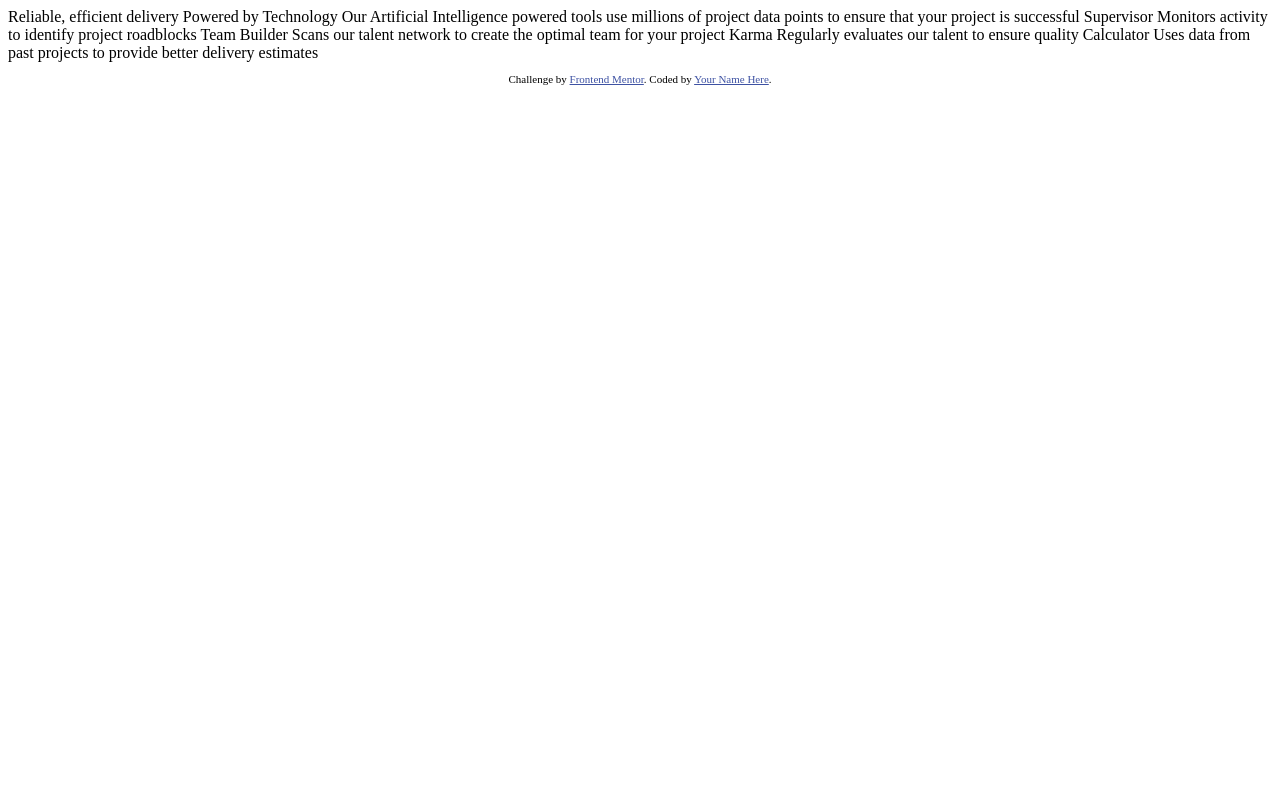
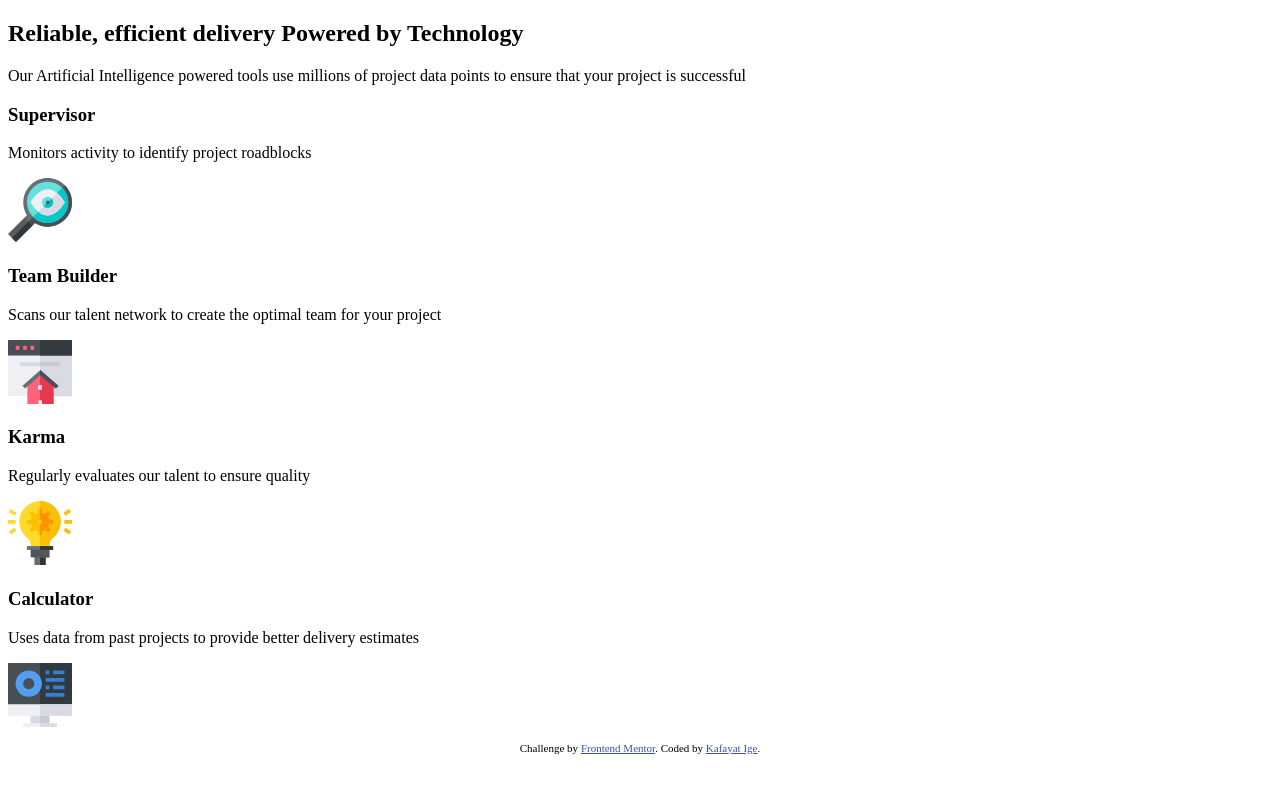
Before and after one commit to Kafayatige/Four-card-feature-Front-end-mentor-challenge, a plain HTML site: page index.html in a window 1280 px wide. Drawn offline with Linux system fonts and the light colour scheme.

Commit message:
Structure content with HTML

```diff
--- a/index.html
+++ b/index.html
@@ -8,37 +8,54 @@
 
   <title>Frontend Mentor | Four card feature section</title>
 
-  <!-- Feel free to remove these styles or customise in your own stylesheet 👍 -->
+
   <style>
     .attribution { font-size: 11px; text-align: center; }
     .attribution a { color: hsl(228, 45%, 44%); }
   </style>
 </head>
 <body>
+  <main>
+    <section class="intro">
+      <header>
+        <h1>Reliable, efficient delivery <span>Powered by Technology</span></h1>
+        <p>Our Artificial Intelligence powered tools use millions of project data points
+          to ensure that your project is successful</p>
+      </header>
+    </section>
 
-  Reliable, efficient delivery
-  Powered by Technology
+    <section class="cards">
+        <article class="card-box">
+          <h3> Supervisor </h3>
+          <p>Monitors activity to identify project roadblocks</p>
+          <img src="/images/icon-supervisor.svg" alt="supervisor-icon">
+        </article>
 
-  Our Artificial Intelligence powered tools use millions of project data points
-  to ensure that your project is successful
+        <article class="card-box">
+            <h3>Team Builder</h3>
+            <p>Scans our talent network to create the optimal team for your project</p>
+            <img src="images/icon-team-builder.svg" alt="team-icon">
+        </article>
 
-  Supervisor
-  Monitors activity to identify project roadblocks
+        <article class="card-box">
+            <h3>Karma</h3>
+            <p>Regularly evaluates our talent to ensure quality</p>
+            <img src="images/icon-karma.svg" alt="light-icon">
+         </article>
 
-  Team Builder
-  Scans our talent network to create the optimal team for your project
-
-  Karma
-  Regularly evaluates our talent to ensure quality
-
-  Calculator
-  Uses data from past projects to provide better delivery estimates
+          <article class="card-box">
+            <h3>Calculator</h3>
+            <p>Uses data from past projects to provide better delivery estimates</p>
+            <img src="images/icon-calculator.svg" alt="compute-icon">
+          </article>
+    </section>
+  </main>
 
 
   <footer>
     <p class="attribution">
       Challenge by <a href="https://www.frontendmentor.io?ref=challenge" target="_blank">Frontend Mentor</a>.
-      Coded by <a href="#">Your Name Here</a>.
+      Coded by <a href="#">Kafayat Ige</a>.
     </p>
   </footer>
 </body>
```
Also changed, not shown: 2 other files.
